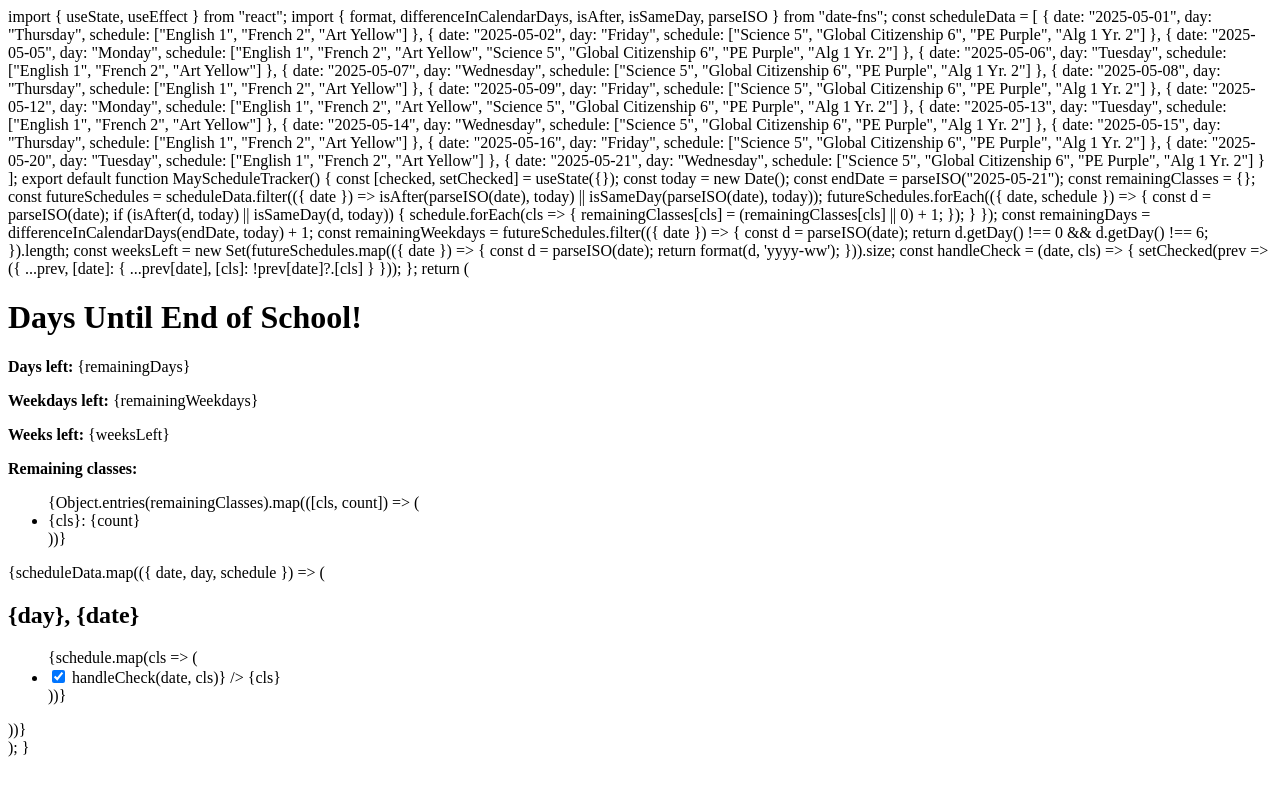
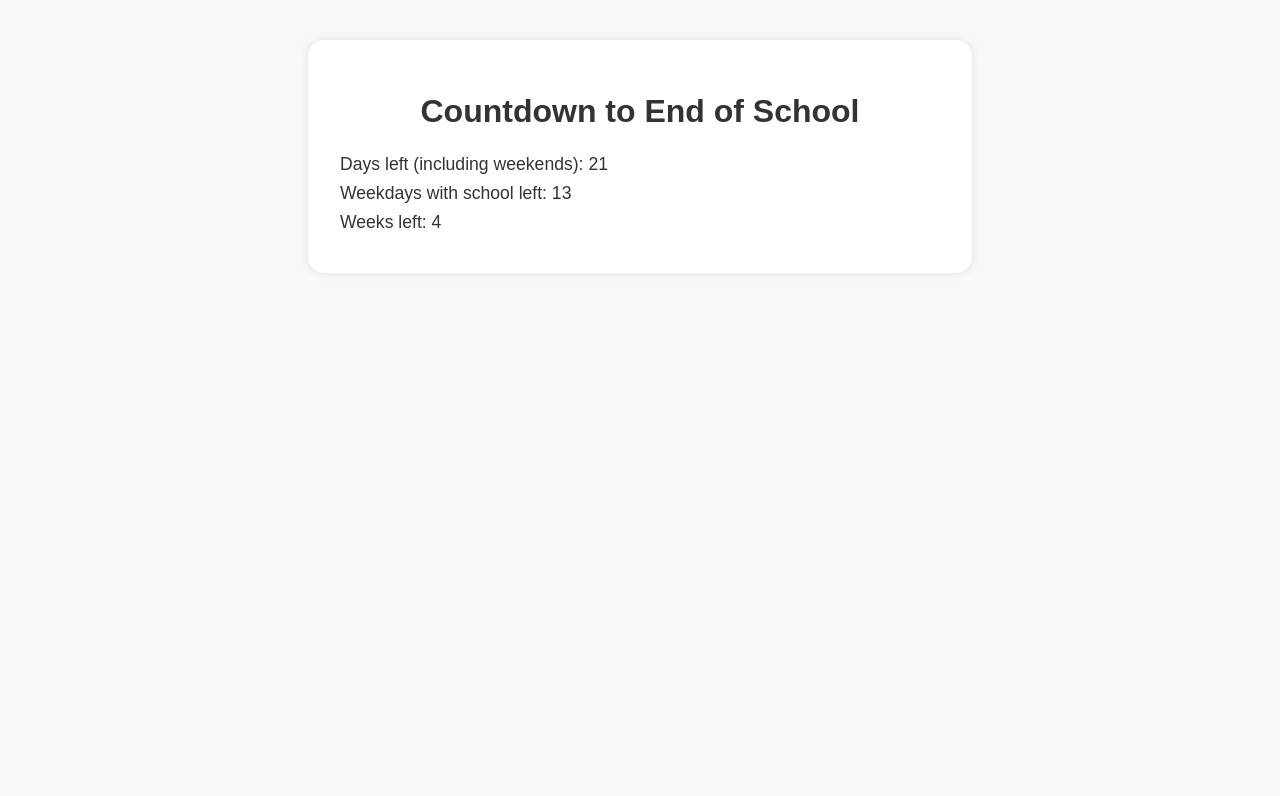
Before and after one commit to viaate/schooldaysleft, a plain HTML site: page index.html in a window 1280 px wide. Drawn offline with Linux system fonts and the light colour scheme.

Commit message:
Update index.html

```diff
--- a/index.html
+++ b/index.html
@@ -1,98 +1,83 @@
-import { useState, useEffect } from "react";
-import { format, differenceInCalendarDays, isAfter, isSameDay, parseISO } from "date-fns";
+<!DOCTYPE html>
+<html lang="en">
+<head>
+  <meta charset="UTF-8" />
+  <meta name="viewport" content="width=device-width, initial-scale=1.0" />
+  <title>May 2025 Countdown</title>
+  <style>
+    body {
+      font-family: Arial, sans-serif;
+      background-color: #f9f9f9;
+      padding: 2rem;
+      color: #333;
+    }
+    .container {
+      max-width: 600px;
+      margin: 0 auto;
+      background: #fff;
+      padding: 2rem;
+      border-radius: 1rem;
+      box-shadow: 0 0 10px rgba(0, 0, 0, 0.1);
+    }
+    h1 {
+      text-align: center;
+      font-size: 2rem;
+      margin-bottom: 1.5rem;
+    }
+    p {
+      font-size: 1.1rem;
+      margin: 0.5rem 0;
+    }
+  </style>
+</head>
+<body>
+  <div class="container">
+    <h1>Countdown to End of School</h1>
+    <p id="daysLeft"></p>
+    <p id="weekdaysLeft"></p>
+    <p id="weeksLeft"></p>
+  </div>
 
-const scheduleData = [
-  { date: "2025-05-01", day: "Thursday", schedule: ["English 1", "French 2", "Art Yellow"] },
-  { date: "2025-05-02", day: "Friday", schedule: ["Science 5", "Global Citizenship 6", "PE Purple", "Alg 1 Yr. 2"] },
-  { date: "2025-05-05", day: "Monday", schedule: ["English 1", "French 2", "Art Yellow", "Science 5", "Global Citizenship 6", "PE Purple", "Alg 1 Yr. 2"] },
-  { date: "2025-05-06", day: "Tuesday", schedule: ["English 1", "French 2", "Art Yellow"] },
-  { date: "2025-05-07", day: "Wednesday", schedule: ["Science 5", "Global Citizenship 6", "PE Purple", "Alg 1 Yr. 2"] },
-  { date: "2025-05-08", day: "Thursday", schedule: ["English 1", "French 2", "Art Yellow"] },
-  { date: "2025-05-09", day: "Friday", schedule: ["Science 5", "Global Citizenship 6", "PE Purple", "Alg 1 Yr. 2"] },
-  { date: "2025-05-12", day: "Monday", schedule: ["English 1", "French 2", "Art Yellow", "Science 5", "Global Citizenship 6", "PE Purple", "Alg 1 Yr. 2"] },
-  { date: "2025-05-13", day: "Tuesday", schedule: ["English 1", "French 2", "Art Yellow"] },
-  { date: "2025-05-14", day: "Wednesday", schedule: ["Science 5", "Global Citizenship 6", "PE Purple", "Alg 1 Yr. 2"] },
-  { date: "2025-05-15", day: "Thursday", schedule: ["English 1", "French 2", "Art Yellow"] },
-  { date: "2025-05-16", day: "Friday", schedule: ["Science 5", "Global Citizenship 6", "PE Purple", "Alg 1 Yr. 2"] },
-  { date: "2025-05-20", day: "Tuesday", schedule: ["English 1", "French 2", "Art Yellow"] },
-  { date: "2025-05-21", day: "Wednesday", schedule: ["Science 5", "Global Citizenship 6", "PE Purple", "Alg 1 Yr. 2"] }
-];
+  <script>
+    const scheduleDates = [
+      "2025-05-01", "2025-05-02", "2025-05-05", "2025-05-06", "2025-05-07",
+      "2025-05-08", "2025-05-09", "2025-05-12", "2025-05-13", "2025-05-14",
+      "2025-05-15", "2025-05-16", "2025-05-20", "2025-05-21"
+    ];
 
-export default function MayScheduleTracker() {
-  const [checked, setChecked] = useState({});
-  const today = new Date();
-  const endDate = parseISO("2025-05-21");
+    const today = new Date();
+    const endDate = new Date("2025-05-21");
 
-  const remainingClasses = {};
-  const futureSchedules = scheduleData.filter(({ date }) => isAfter(parseISO(date), today) || isSameDay(parseISO(date), today));
+    // Days left including weekends
+    const daysLeft = Math.max(0, Math.ceil((endDate - today) / (1000 * 60 * 60 * 24)) + 1);
 
-  futureSchedules.forEach(({ date, schedule }) => {
-    const d = parseISO(date);
-    if (isAfter(d, today) || isSameDay(d, today)) {
-      schedule.forEach(cls => {
-        remainingClasses[cls] = (remainingClasses[cls] || 0) + 1;
-      });
+    // Weekdays left
+    const weekdaysLeft = scheduleDates.filter(dateStr => {
+      const d = new Date(dateStr);
+      return d >= today;
+    }).length;
+
+    // Weeks left (based on calendar week numbers)
+    const weeksSet = new Set(
+      scheduleDates.filter(dateStr => new Date(dateStr) >= today).map(dateStr => {
+        const d = new Date(dateStr);
+        return `${d.getFullYear()}-W${String(getWeekNumber(d)).padStart(2, '0')}`;
+      })
+    );
+
+    const weeksLeft = weeksSet.size;
+
+    function getWeekNumber(d) {
+      const date = new Date(Date.UTC(d.getFullYear(), d.getMonth(), d.getDate()));
+      const dayNum = date.getUTCDay() || 7;
+      date.setUTCDate(date.getUTCDate() + 4 - dayNum);
+      const yearStart = new Date(Date.UTC(date.getUTCFullYear(), 0, 1));
+      return Math.ceil((((date - yearStart) / 86400000) + 1) / 7);
     }
-  });
 
-  const remainingDays = differenceInCalendarDays(endDate, today) + 1;
-  const remainingWeekdays = futureSchedules.filter(({ date }) => {
-    const d = parseISO(date);
-    return d.getDay() !== 0 && d.getDay() !== 6;
-  }).length;
-
-  const weeksLeft = new Set(futureSchedules.map(({ date }) => {
-    const d = parseISO(date);
-    return format(d, 'yyyy-ww');
-  })).size;
-
-  const handleCheck = (date, cls) => {
-    setChecked(prev => ({
-      ...prev,
-      [date]: {
-        ...prev[date],
-        [cls]: !prev[date]?.[cls]
-      }
-    }));
-  };
-
-  return (
-    <div className="p-4 space-y-6">
-      <h1 className="text-2xl font-bold text-center">Days Until End of School!</h1>
-
-      <div className="bg-gray-100 p-4 rounded-xl shadow space-y-2">
-        <p><strong>Days left:</strong> {remainingDays}</p>
-        <p><strong>Weekdays left:</strong> {remainingWeekdays}</p>
-        <p><strong>Weeks left:</strong> {weeksLeft}</p>
-        <div>
-          <strong>Remaining classes:</strong>
-          <ul className="list-disc list-inside">
-            {Object.entries(remainingClasses).map(([cls, count]) => (
-              <li key={cls}>{cls}: {count}</li>
-            ))}
-          </ul>
-        </div>
-      </div>
-
-      {scheduleData.map(({ date, day, schedule }) => (
-        <div key={date} className="border rounded-2xl shadow p-4">
-          <h2 className="text-xl font-semibold mb-2">{day}, {date}</h2>
-          <ul className="grid grid-cols-2 gap-2">
-            {schedule.map(cls => (
-              <li key={cls}>
-                <label className="flex items-center space-x-2">
-                  <input
-                    type="checkbox"
-                    checked={!!checked[date]?.[cls]}
-                    onChange={() => handleCheck(date, cls)}
-                  />
-                  <span className={checked[date]?.[cls] ? "line-through text-gray-500" : ""}>{cls}</span>
-                </label>
-              </li>
-            ))}
-          </ul>
-        </div>
-      ))}
-    </div>
-  );
-}
+    document.getElementById("daysLeft").textContent = `Days left (including weekends): ${daysLeft}`;
+    document.getElementById("weekdaysLeft").textContent = `Weekdays with school left: ${weekdaysLeft}`;
+    document.getElementById("weeksLeft").textContent = `Weeks left: ${weeksLeft}`;
+  </script>
+</body>
+</html>
```
